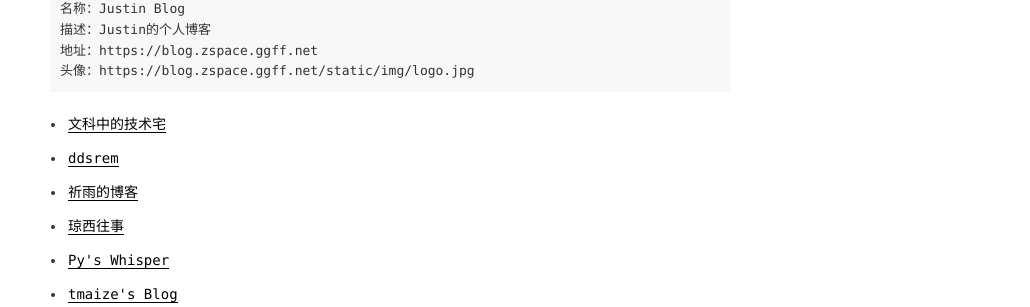
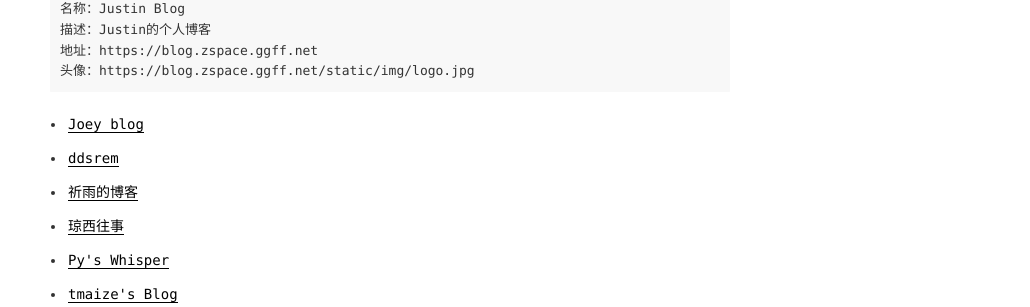
Before and after one commit to JustinHuber/justinhuber.github.io, a Jekyll site: the page built from pages/links.md, in a window 1280 px wide. Shown: the part 251-558 px from the top of the page, without its empty margins (250-1280 px from the left). Built offline with Jekyll 4.4.1, drawn with Linux system fonts in a browser that asks for light colours; comment, search, counter and statistics services are not loaded.

Commit message:
Modify blog links and update configuration
Updated the links section and added a new blog link for Joey.

```diff
--- a/_config.yml
+++ b/_config.yml
@@ -58,8 +58,8 @@ extCount: true
 
 # 友情链接
 links:
-  - title: 文科中的技术宅
-    url: https://www.townwang.com
+  - title: Joey blog
+    url: https://joeyblog.net/
   - title: ddsrem
     url: https://blog.ddsrem.com/
   - title: 祈雨的博客
```
